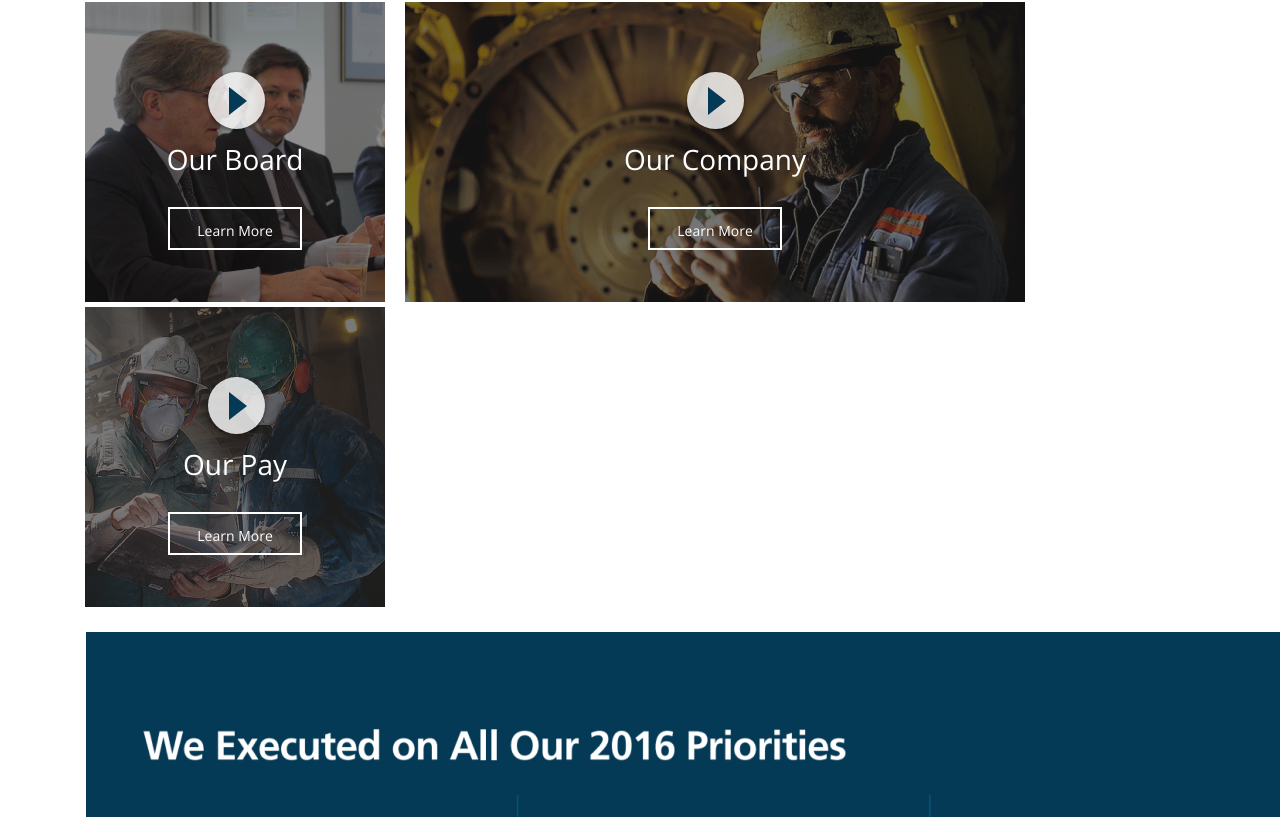
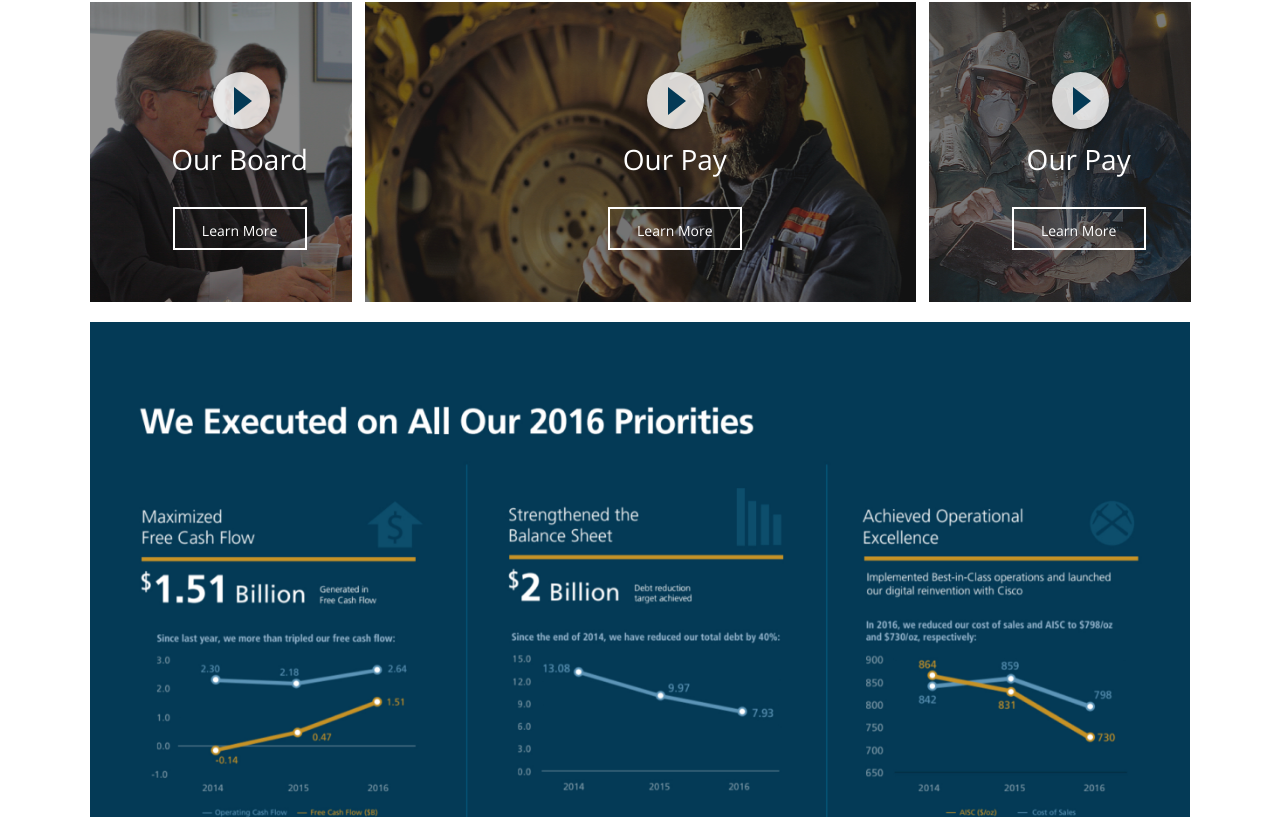
Before and after one commit to mbhung101/gold, a React (Create React App) app: page / in a window 1280 px wide. Shown: the part 783-1600 px from the top of the page. Built offline with nearby package versions, Linux system fonts and the light colour scheme; a web font is replaced by a local one.

Commit message:
resolution boned

```diff
--- a/src/App.css
+++ b/src/App.css
@@ -120,10 +120,11 @@
 .backgroundLogo2{
   width: 390px;
   height: 328.6px;
-  display: inline;
+  display: inline-block;
   vertical-align: top;
   margin-top: 74px;
-  float: left;
+  position: relative;
+  margin-left: -100px;
 }
 
 .bigArrowRight {
@@ -150,12 +151,17 @@
   margin-right: 90px;
 }
 
+.directorBox{
+  display: inline-block;
+  vertical-align: top;
+}
+
 .directorImage{
   width: 260px;
   height: 412px;
   display: inline-block;
-  margin-left: 52px;
   margin-right: 36px;
+  margin-left: 20px;
 }
 
 .directorQuote{
@@ -297,6 +303,15 @@
   margin-top: 255px;
 }
 
+.graphHolder{
+  width:86%;
+  height:14.331%;
+  margin-left: 7%;
+  margin-right: 7%;
+  margin-top: 20px;
+  align-items: center;
+}
+
 .infoArrow{
   position: absolute;
   border-right: 10px solid #ba880b;
@@ -309,19 +324,20 @@
 }
 
 .infoBox{
-  width: 380px;
-  height: 194.2px;
-  background-color: #002c42;
+  width: 25.8%;
+  height: 13.48%;
   display: inline-block;
-  margin-top: 50px;
-  margin-right: 60px;
+  margin-top: 40px;
+  margin-right: 4.7%;
   position: relative;
 }
 
 .infoBoxes{
-  display: inline-block;
+  align-items: center;
+  width: 100%;
   margin-top: 20px;
-  margin-left: 85px;
+  margin-left: 7%;
+  margin-right: 7%;
 }
 
 .infoSmallText{
@@ -367,12 +383,12 @@
   height: 42px;
   margin-top: 24px;
   margin-bottom: 35px;
-  margin-left: 89px;
+  margin-left: 7%;
 }
 
 .navBar{
-  position: fixed; /* Set the navbar to fixed position */
-  top: 0; /* Position the navbar at the top of the page */
+  position: fixed;
+  top: 0;
   width: 100%;
   height:100px;
   z-index:1000;
@@ -386,6 +402,7 @@
   display: inline-block;
   width: 160px;
   height: 40px;
+  margin-right: 7%;
   text-align: center;
   background: #c79226;
   line-height: 2.8;
@@ -432,20 +449,32 @@
 }
 
 .ourBoxes{
-  display: inline-block;
+  display: table;
   margin-top: 20px;
-  margin-left: 85px;
+  width: 100%;
+  height: 300px;
+  margin-left: 7%;
+  margin-right: 7%;
 }
 
 
 .ourLargeBox{
-  display: inline-block;
-  height:300px;
-  width:620px;
+  display: table-cell;
+  width:43.055%;
+  height: 300px;
   position: relative;
   text-align: center;
   color: white;
+  float:left;
+  margin-right: 1%;
 }
+
+
+.ourLargeImage{
+  height:100%;
+  width:100%;
+}
+
 
 .ourLargeLearnMore{
   position: absolute;
@@ -486,24 +515,30 @@
   line-height: 43px;
 }
 
-
-.ourLargeImage{
-  height:300px;
-  width:620px;
-}
-
-.ourSmallBox{
-  display: inline-block;
-  height:300px;
-  width:300px;
+.ourSmallBox1{
+  display: table-cell;
+  width:20.5%;
+  height: 300px;
   position: relative;
   text-align: center;
   color: white;
+  float:left;
+  margin-right: 1%;
+}
+
+.ourSmallBox2{
+  display: table-cell;
+  width:20.5%;
+  height: 300px;
+  position: relative;
+  text-align: center;
+  color: white;
+  float:left;
 }
 
 .ourSmallImage{
-  height:300px;
-  width:300px;
+  height:100%;
+  width:100%;
 }
 
 .ourSmallText{
@@ -593,7 +628,8 @@
 }
 
 .votingBoxes{
-  display: inline-block;
+  position: relative;
+  width: 100%;
 }
 
 .votingBox{
@@ -602,7 +638,7 @@
   text-align: left;
   color: white;
   bottom: 628px;
-  right: 230px;
+  left: 7%;
 }
 
 .votingButton{
@@ -704,7 +740,7 @@
   color: #ffffff;
   display: inline-block;
   bottom: 700px;
-  left: 70px;
+  left: 7%;
 }
 
 .votingLabel1{
--- a/src/components/chairman.js
+++ b/src/components/chairman.js
@@ -18,9 +18,10 @@ export default class Chairman extends Component {
           <img src={require('../Assets/barrick-icon.png')} className="backgroundLogo"/>
           <div className="line2"></div>
           <div style={{marginTop:"52px"}}> </div>
+
           <img src={require('../Assets/barrick-icon.png')} className="backgroundLogo2"/>
           <img src={require('../Assets/director.png')} className="directorImage" />
-          <div className="executiveBox">
+          <div className="directorBox">
             <div className ="directorTitle">Letter from the Lead Director</div>
             <div className ="directorQuotes">&ldquo;</div>
             <div className ="directorQuote"> I like golddddddddddddddddd </div>
--- a/src/components/information.js
+++ b/src/components/information.js
@@ -14,17 +14,17 @@ export default class Information extends Component {
         </div>
         <div className="infoBoxes">
           <div className="infoBox">
-            <img src={require('../Assets/blueLogo.jpg')} style={{display:"inlineBlock",width:"380px",height:"194.2px"}}/>
+            <img src={require('../Assets/blueLogo.jpg')} style={{display:"inlineBlock",width:"100%",height:"100%"}}/>
             <div className="infoSmallText">Notice of Meeting</div>
             <div className="infoArrow"></div>
           </div>
           <div className="infoBox">
-            <img src={require('../Assets/blueLogo.jpg')} style={{display:"inlineBlock",width:"380px",height:"194.2px"}}/>
+            <img src={require('../Assets/blueLogo.jpg')} style={{display:"inlineBlock",width:"100%",height:"100%"}}/>
             <div className="infoSmallText">Form of Proxy</div>
             <div className="infoArrow"></div>
           </div>
           <div className="infoBox">
-            <img src={require('../Assets/blueLogo.jpg')} style={{display:"inlineBlock",width:"380px",height:"194.2px"}}/>
+            <img src={require('../Assets/blueLogo.jpg')} style={{display:"inlineBlock",width:"100%",height:"100%"}}/>
             <div className="infoSmallText">Meeting & Voting Info</div>
             <div className="infoArrow"></div>
           </div>
--- a/src/components/our.js
+++ b/src/components/our.js
@@ -9,23 +9,21 @@ export default class Our extends Component {
   render(){
     return(
       <div className="ourBoxes">
-        <div className="ourSmallBox">
+        <div className="ourSmallBox1">
           <img src={require('../Assets/board.png')} className="ourSmallImage"/>
           <div className="ovalSmall"></div>
           <div className="smallArrowRight"></div>
           <div className="ourSmallText">Our Board</div>
           <div className="ourLearnMore">Learn More</div>
         </div>
-        <div style={{marginLeft:"20px",display:"inline-block"}}> </div>
         <div className="ourLargeBox">
-          <img src={require('../Assets/company.jpg')} className="ourLargeImage"/>
+          <img src={require('../Assets/company.jpg')} className="ourSmallImage"/>
           <div className="ovalSmallMid"></div>
           <div className="smallArrowRightMid"></div>
-          <div className="ourSmallTextMid">Our Company</div>
+          <div className="ourSmallTextMid">Our Pay</div>
           <div className="ourLearnMoreMid">Learn More</div>
         </div>
-        <div style={{marginLeft:"20px",display:"inline-block"}}> </div>
-        <div className="ourSmallBox">
+        <div className="ourSmallBox2">
           <img src={require('../Assets/pay.jpg')} className="ourSmallImage"/>
           <div className="ovalSmall"></div>
           <div className="smallArrowRight"></div>
--- a/src/components/voting.js
+++ b/src/components/voting.js
@@ -11,7 +11,7 @@ export default class Voting extends Component {
 
   render(){
     return(
-        <div>
+        <div className="votingDiv">
           <div className="votingBack"></div>
           <div className="votingItems"> 2018 Voting Items</div>
           <div className="votingBoxes">
--- a/src/containers/goldcontainer.js
+++ b/src/containers/goldcontainer.js
@@ -18,11 +18,13 @@ export default class GoldContainer extends Component {
   }
   render(){
     return(
-      <div>
+      <div stlye={{width:"100%",height:"100%"}}>
         <Nav/>
         <Welcome/>
         <Our/>
-        <img src={require('../Assets/graph.jpg')} style={{height:665,width:1260,marginLeft:86,marginTop:20}}/>
+        <div className="graphHolder">
+          <img src={require('../Assets/graph.jpg')} style={{height:"100%",width:"100%"}}/>
+        </div>
         <Chairman/>
         <Information/>
         <Voting/>
```
